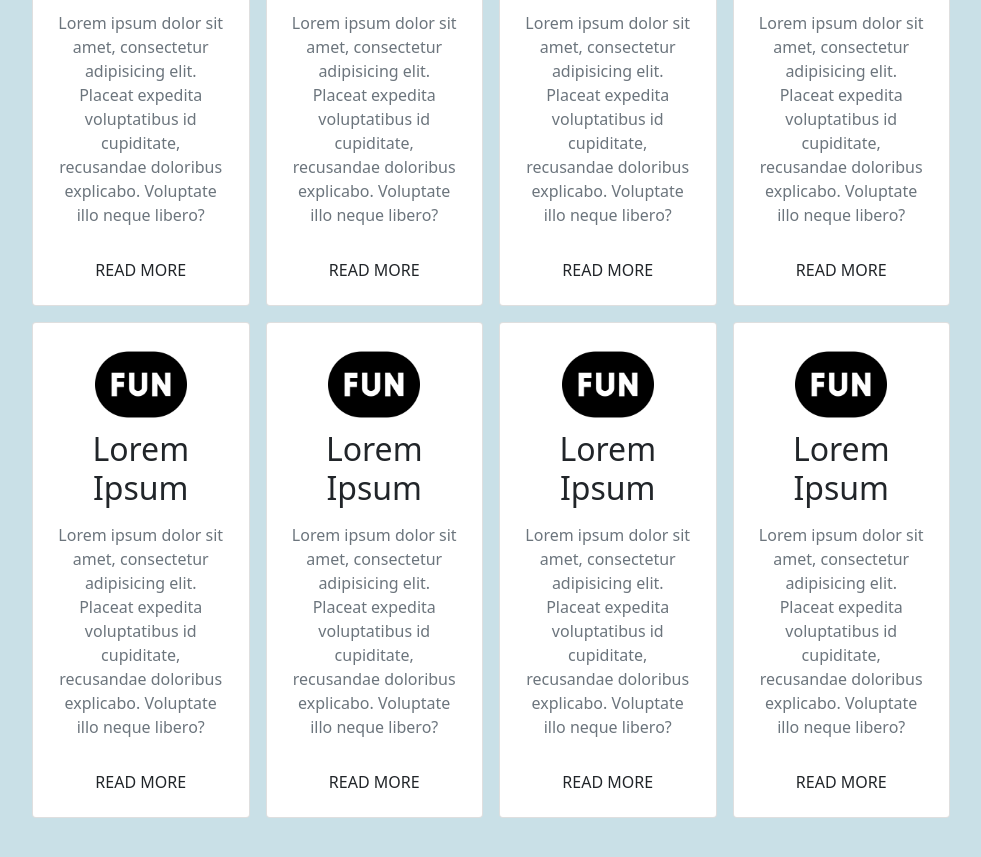
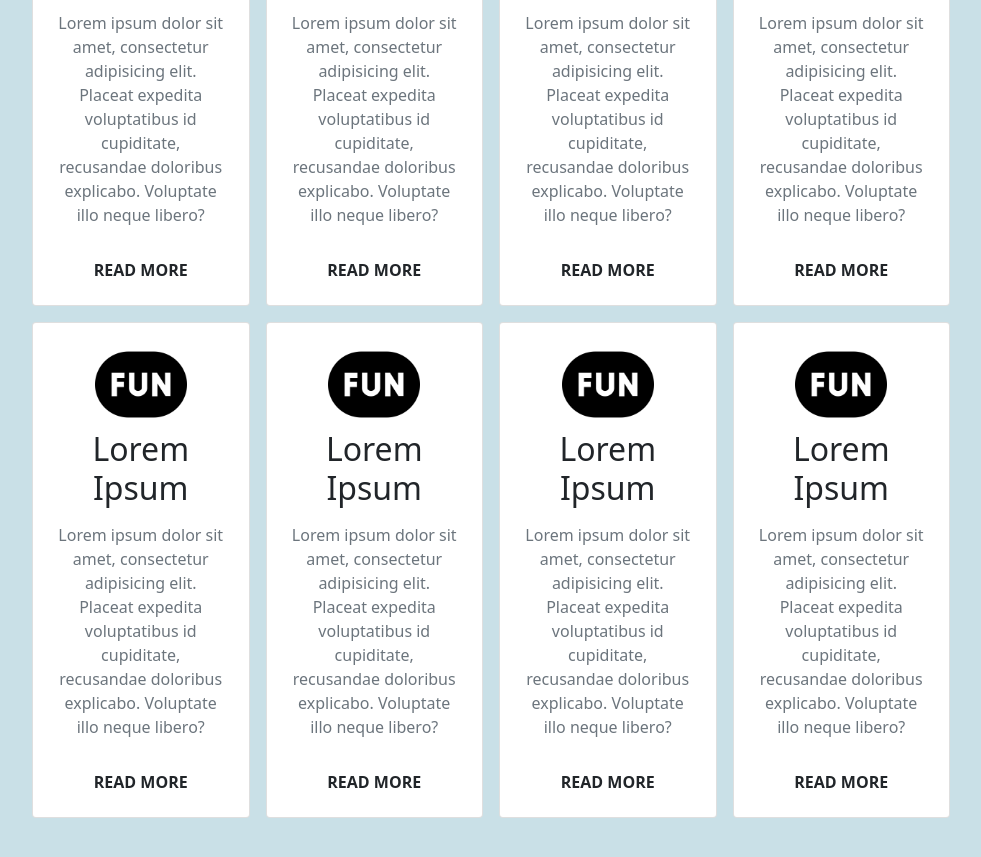
Before and after one commit to lawrencegorris/BOOTSTRAP, a plain HTML site: page index.html in a window 1280 px wide. Shown: the part 247-1104 px from the top of the page, without its empty margins (252-1233 px from the left). Drawn offline with nearby package versions, Linux system fonts and the light colour scheme.

Commit message:
put the read more buttons in bold

```diff
--- a/index.html
+++ b/index.html
@@ -35,22 +35,22 @@
         <div class="card card-body text-center col-sm-12 col-md-4 col-lg-2 m-2">
             <img src="./img/fun.png" alt="" class="img-fluid mx-auto w-50">            <h2 class="card-title">Lorem Ipsum</h2>
             <p class="card-text text-muted p-2">Lorem ipsum dolor sit amet, consectetur adipisicing elit. Placeat expedita voluptatibus id cupiditate, recusandae doloribus explicabo. Voluptate illo neque libero?</p>
-            <a href="http://nooooooooooooooo.com/" class="btn">READ MORE</a>
+            <a href="http://nooooooooooooooo.com/" class="btn"><strong>READ MORE</strong></a>
         </div>
         <div class="card card-body text-center col-sm-12 col-md-4 col-lg-2 m-2">
             <img src="./img/fun.png" alt="" class="img-fluid mx-auto w-50">            <h2 class="card-title">Lorem Ipsum</h2>
             <p class="card-text text-muted p-2">Lorem ipsum dolor sit amet, consectetur adipisicing elit. Placeat expedita voluptatibus id cupiditate, recusandae doloribus explicabo. Voluptate illo neque libero?</p>
-            <a href="http://nooooooooooooooo.com/" class="btn">READ MORE</a>
+            <a href="http://nooooooooooooooo.com/" class="btn"><strong>READ MORE</strong></a>
         </div>
         <div class="card card-body text-center col-sm-12 col-md-4 col-lg-2 m-2">
             <img src="./img/fun.png" alt="" class="img-fluid mx-auto w-50">            <h2 class="card-title">Lorem Ipsum</h2>
             <p class="card-text text-muted p-2">Lorem ipsum dolor sit amet, consectetur adipisicing elit. Placeat expedita voluptatibus id cupiditate, recusandae doloribus explicabo. Voluptate illo neque libero?</p>
-            <a href="http://nooooooooooooooo.com/" class="btn">READ MORE</a>
+            <a href="http://nooooooooooooooo.com/" class="btn"><strong>READ MORE</strong></a>
         </div>
         <div class="card card-body text-center col-sm-12 col-md-4 col-lg-2 m-2">
             <img src="./img/fun.png" alt="" class="img-fluid mx-auto w-50">            <h2 class="card-title">Lorem Ipsum</h2>
             <p class="card-text text-muted p-2">Lorem ipsum dolor sit amet, consectetur adipisicing elit. Placeat expedita voluptatibus id cupiditate, recusandae doloribus explicabo. Voluptate illo neque libero?</p>
-            <a href="http://nooooooooooooooo.com/" class="btn">READ MORE</a>
+            <a href="http://nooooooooooooooo.com/" class="btn"><strong>READ MORE</strong></a>
         </div>
         </div>
 
@@ -60,22 +60,22 @@
             <img src="./img/fun.png" alt="" class="img-fluid mx-auto w-50">
             <h2 class="card-title">Lorem Ipsum</h2>
             <p class="card-text text-muted p-2">Lorem ipsum dolor sit amet, consectetur adipisicing elit. Placeat expedita voluptatibus id cupiditate, recusandae doloribus explicabo. Voluptate illo neque libero?</p>
-            <a href="http://nooooooooooooooo.com/" class="btn">READ MORE</a>
+            <a href="http://nooooooooooooooo.com/" class="btn"><strong>READ MORE</strong></a>
         </div>
         <div class="card card-body text-center col-sm-12 col-md-4 col-lg-2 m-2">
             <img src="./img/fun.png" alt="" class="img-fluid mx-auto w-50">            <h2 class="card-title">Lorem Ipsum</h2>
             <p class="card-text text-muted p-2">Lorem ipsum dolor sit amet, consectetur adipisicing elit. Placeat expedita voluptatibus id cupiditate, recusandae doloribus explicabo. Voluptate illo neque libero?</p>
-            <a href="http://nooooooooooooooo.com/" class="btn">READ MORE</a>
+            <a href="http://nooooooooooooooo.com/" class="btn"><strong>READ MORE</strong></a>
         </div>
         <div class="card card-body text-center col-sm-12 col-md-4 col-lg-2 m-2">
             <img src="./img/fun.png" alt="" class="img-fluid mx-auto w-50">            <h2 class="card-title">Lorem Ipsum</h2>
             <p class="card-text text-muted p-2">Lorem ipsum dolor sit amet, consectetur adipisicing elit. Placeat expedita voluptatibus id cupiditate, recusandae doloribus explicabo. Voluptate illo neque libero?</p>
-            <a href="http://nooooooooooooooo.com/" class="btn">READ MORE</a>
+            <a href="http://nooooooooooooooo.com/" class="btn"><strong>READ MORE</strong></a>
         </div>
         <div class="card card-body text-center col-sm-12 col-md-4 col-lg-2 m-2">
             <img src="./img/fun.png" alt="" class="img-fluid mx-auto w-50">            <h2 class="card-title">Lorem Ipsum</h2>
             <p class="card-text text-muted p-2">Lorem ipsum dolor sit amet, consectetur adipisicing elit. Placeat expedita voluptatibus id cupiditate, recusandae doloribus explicabo. Voluptate illo neque libero?</p>
-            <a href="http://nooooooooooooooo.com/" class="btn">READ MORE</a>
+            <a href="http://nooooooooooooooo.com/" class="btn"><strong>READ MORE</strong></a>
         </div>
     </div>
 
```
